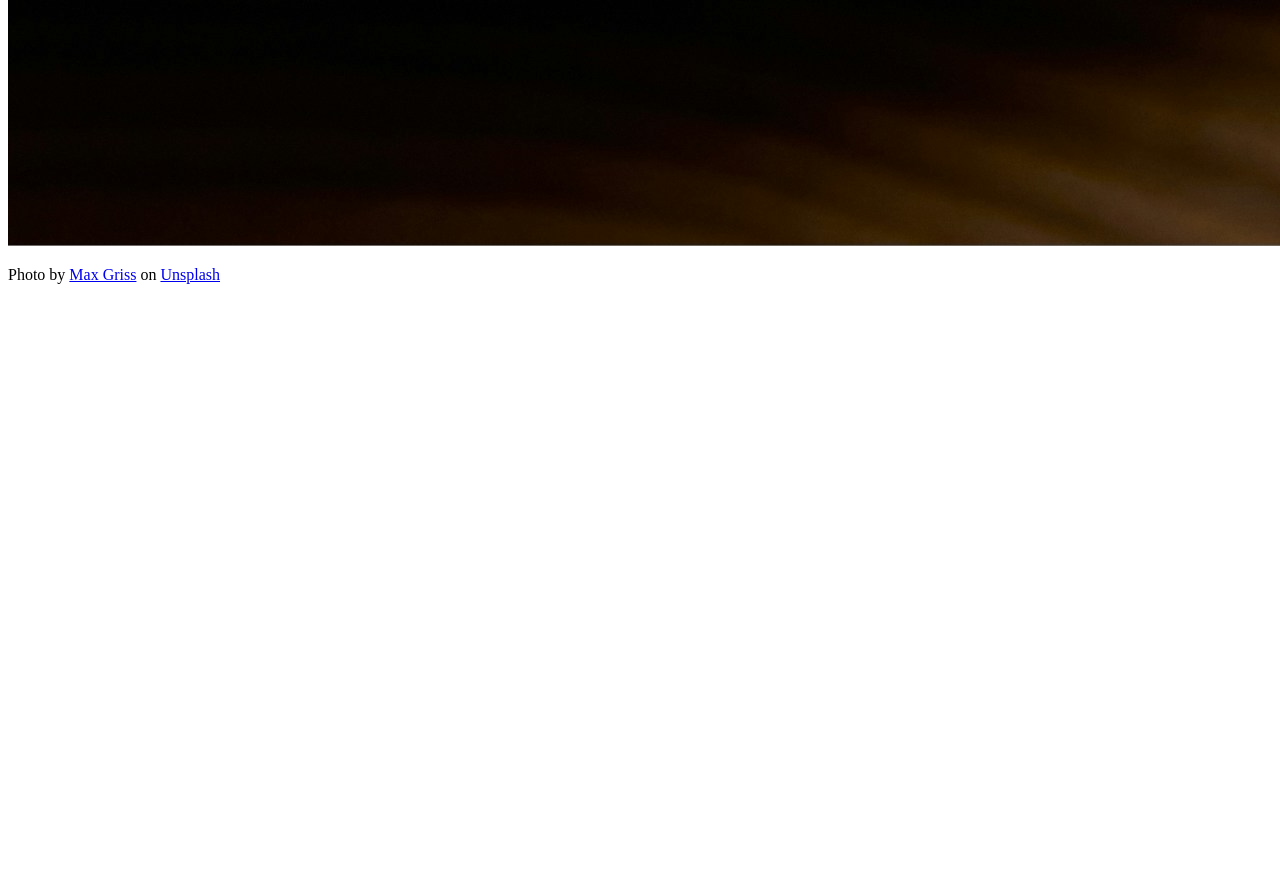
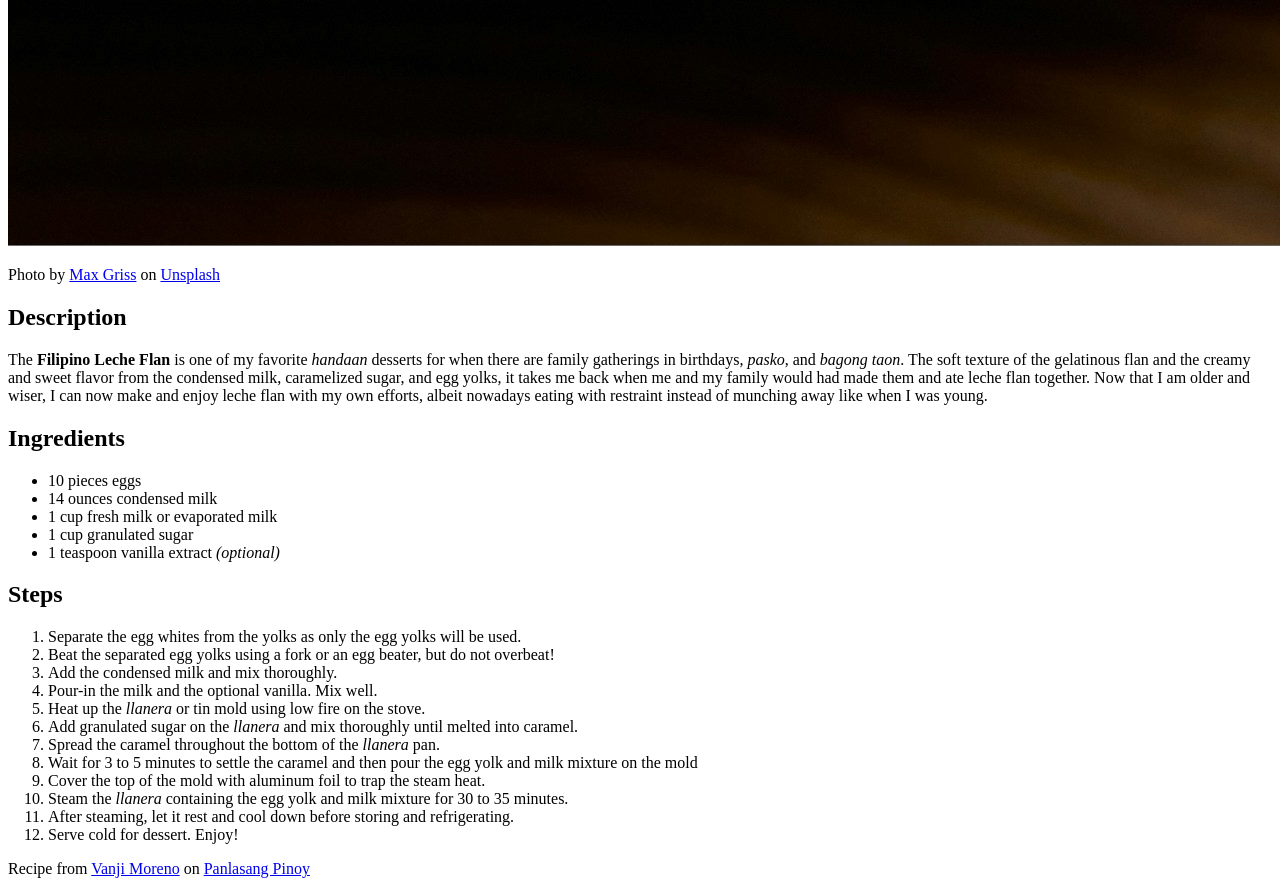
Before and after one commit to cute-dungon/odin-recipes, a plain HTML site: page recipes/lecheflan.html in a window 1280 px wide. Shown: the part 4682-5576 px from the top of the page. Before the commit the page ends 4982 px from the top, so only its background shows below. Drawn offline with Linux system fonts and the light colour scheme.

Commit message:
feat: Add leche flan recipe page contents
Added description header paragraph, ingredients header and
unordered list, and cooking procedures/steps header and ordered list.
Additionally, added attribution to credit the reference for the food
recipe at the very end of the contents.

```diff
--- a/recipes/lecheflan.html
+++ b/recipes/lecheflan.html
@@ -5,12 +5,38 @@
         <meta name="author" content="cute-dungon" />
         <meta name="description" content="Leche Flan is my comfort Filipino dessert" />
         <meta name="viewport" content="width=device-width, initial-scale=1.0" />
-        <title>Filipino Lumpia</title>
+        <title>Leche Flan</title>
     </head>
     <body>
         <a href="../index.html">Home</a>
         <h1>Leche Flan</h1>
-        <img src="./images/lecheflan.jpg" alt="Leche Flan"/>
+        <img src="./images/lecheflan.jpg" alt="Leche Flan" />
         <p>Photo by <a href="https://unsplash.com/@grissphoto?utm_content=creditCopyText&utm_medium=referral&utm_source=unsplash" target="_blank" rel="noopener noreferrer">Max Griss</a> on <a href="https://unsplash.com/photos/a-small-dessert-on-a-white-plate-on-a-wooden-table-1n_xCq0lcCY?utm_content=creditCopyText&utm_medium=referral&utm_source=unsplash" target="_blank" rel="noopener noreferrer">Unsplash</a></p>
+        <h2>Description</h2>
+        <p>The <strong>Filipino Leche Flan</strong> is one of my favorite <em>handaan</em> desserts for when there are family gatherings in birthdays, <em>pasko</em>, and <em>bagong taon</em>. The soft texture of the gelatinous flan and the creamy and sweet flavor from the condensed milk, caramelized sugar, and egg yolks, it takes me back when me and my family would had made them and ate leche flan together. Now that I am older and wiser, I can now make and enjoy leche flan with my own efforts, albeit nowadays eating with restraint instead of munching away like when I was young.</p>
+        <h2>Ingredients</h2>
+        <ul>
+            <li>10 pieces eggs</li>
+            <li>14 ounces condensed milk</li>
+            <li>1 cup fresh milk or evaporated milk</li>
+            <li>1 cup granulated sugar</li>
+            <li>1 teaspoon vanilla extract <em>(optional)</em></li>
+        </ul>
+        <h2>Steps</h2>
+        <ol>
+            <li>Separate the egg whites from the yolks as only the egg yolks will be used.</li>
+            <li>Beat the separated egg yolks using a fork or an egg beater, but do not overbeat!</li>
+            <li>Add the condensed milk and mix thoroughly.</li>
+            <li>Pour-in the milk and the optional vanilla. Mix well.</li>
+            <li>Heat up the <em>llanera</em> or tin mold using low fire on the stove.</li>
+            <li>Add granulated sugar on the <em>llanera</em> and mix thoroughly until melted into caramel.</li>
+            <li>Spread the caramel throughout the bottom of the <em>llanera</em> pan.</li>
+            <li>Wait for 3 to 5 minutes to settle the caramel and then pour the egg yolk and milk mixture on the mold</li>
+            <li>Cover the top of the mold with aluminum foil to trap the steam heat.</li>
+            <li>Steam the <em>llanera</em> containing the egg yolk and milk mixture for 30 to 35 minutes.</li>
+            <li>After steaming, let it rest and cool down before storing and refrigerating.</li>
+            <li>Serve cold for dessert. Enjoy!</li>
+        </ol>
+        <p>Recipe from <a href="https://panlasangpinoy.com/about-2/" target="_blank" rel="noopener noreferrer">Vanji Moreno</a> on <a href="https://panlasangpinoy.com/leche-flan/" target="_blank" rel="noopener noreferrer">Panlasang Pinoy</a></p>
     </body>
 </html>
```
